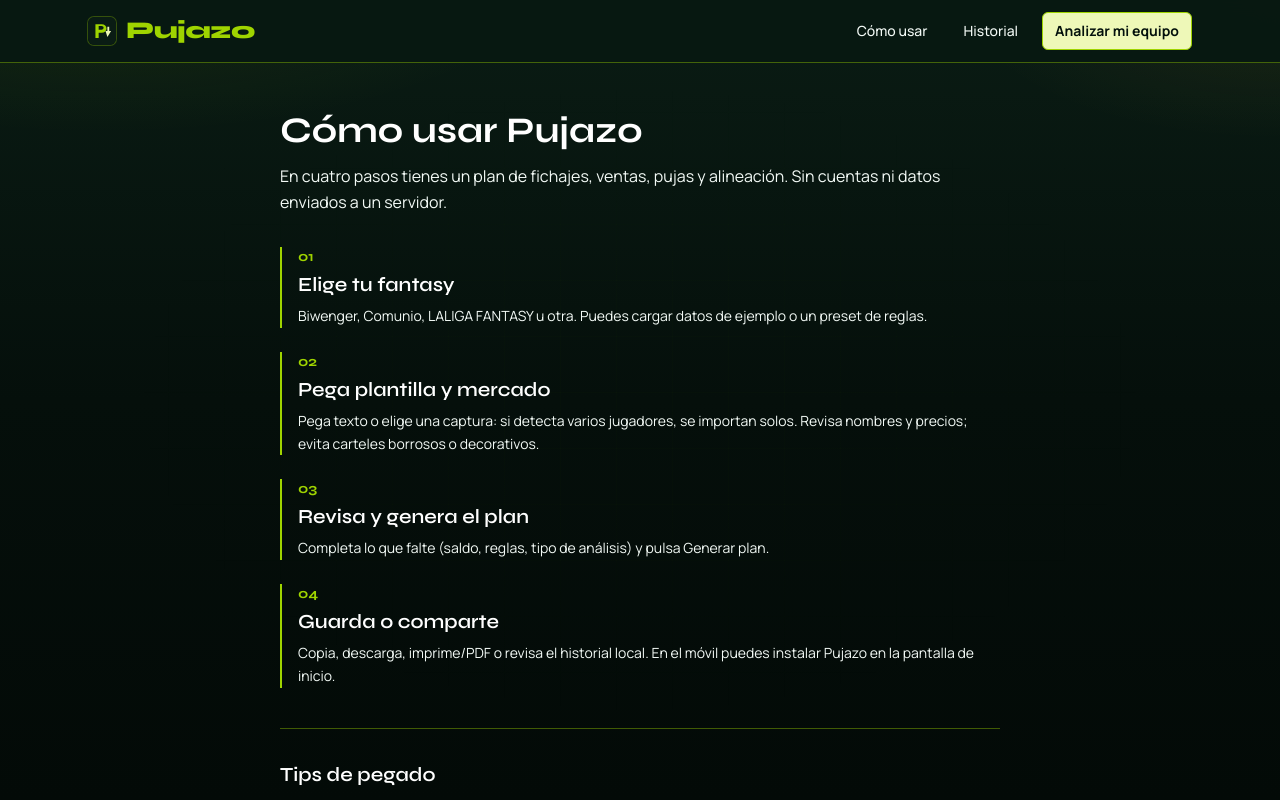
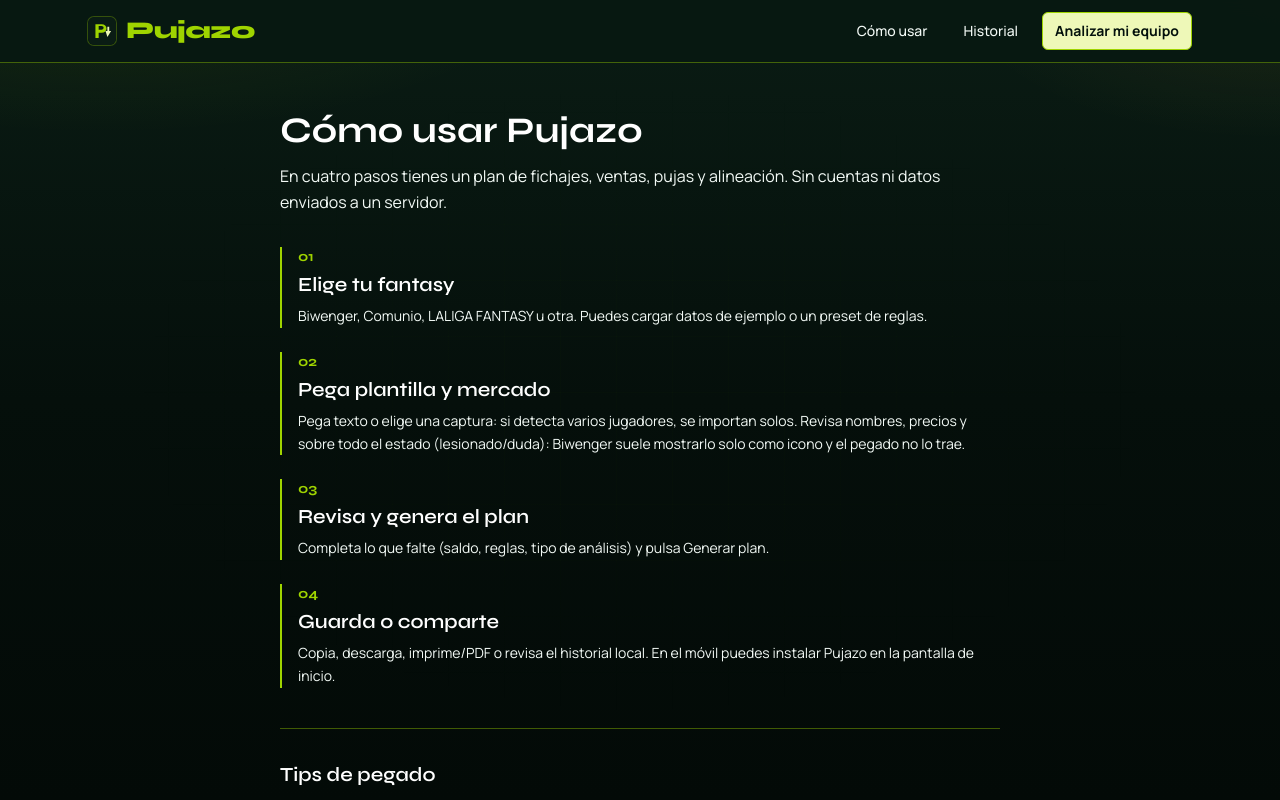
Before and after one commit to titicuevas/Pujazo, a Next.js app: page /como-usar in a window 1280 px wide. Shown: the top 800 px of the page. Built offline with nearby package versions, Linux system fonts and the light colour scheme; no server answers.

Commit message:
docs: avisar que el estado hay que revisarlo a mano
Biwenger casi nunca copia el icono de lesión/duda en el texto pegado.

Co-authored-by: Cursor <cursoragent@cursor.com>

```diff
--- a/src/app/como-usar/page.tsx
+++ b/src/app/como-usar/page.tsx
@@ -15,7 +15,7 @@ const steps = [
   },
   {
     title: "Pega plantilla y mercado",
-    text: "Pega texto o elige una captura: si detecta varios jugadores, se importan solos. Revisa nombres y precios; evita carteles borrosos o decorativos.",
+    text: "Pega texto o elige una captura: si detecta varios jugadores, se importan solos. Revisa nombres, precios y sobre todo el estado (lesionado/duda): Biwenger suele mostrarlo solo como icono y el pegado no lo trae.",
   },
   {
     title: "Revisa y genera el plan",
```
